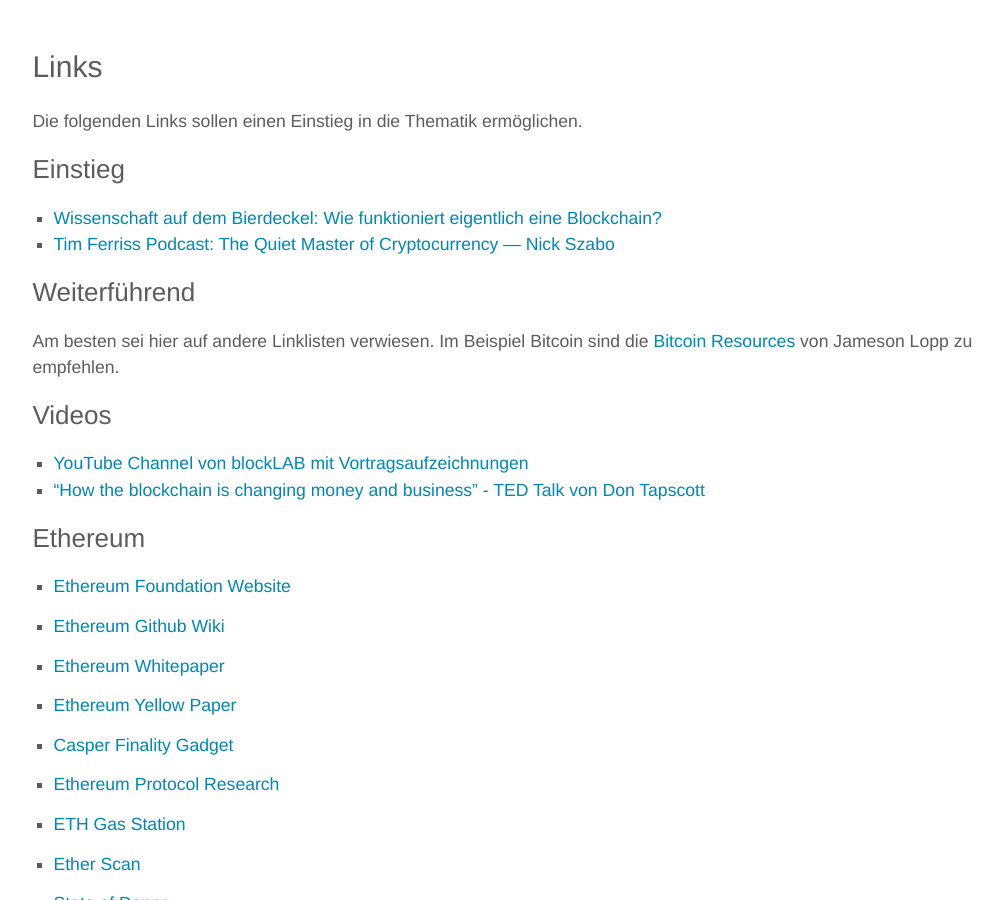
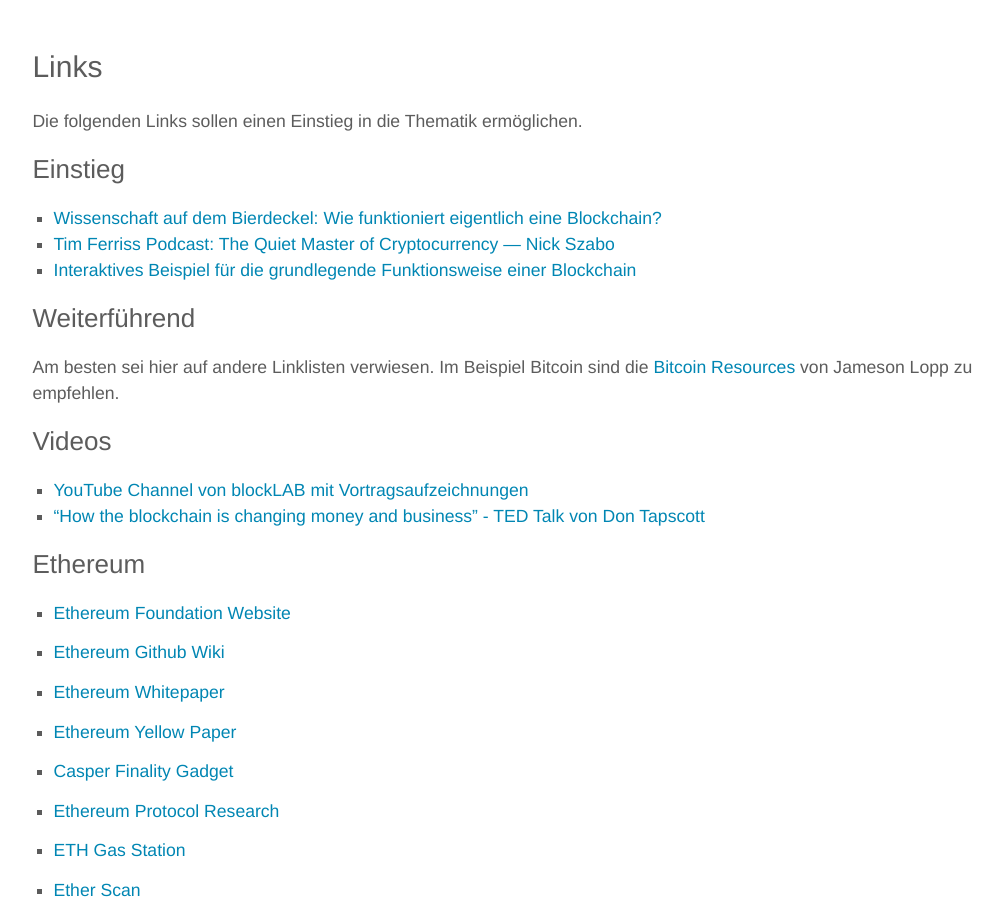
Before and after one commit to blocklab/site, a Jekyll site: the page built from links.md, in a window 1280 px wide and 900 px high, scrolled down 433 px. Shown: the whole window, without its empty margins (134-1137 px from the left). Built offline with Jekyll 4.4.1, drawn with Linux system fonts in a browser that asks for light colours.

Commit message:
Update links.md

```diff
--- a/links.md
+++ b/links.md
@@ -10,6 +10,8 @@ Die folgenden Links sollen einen Einstieg in die Thematik ermöglichen.
 
 * [Wissenschaft auf dem Bierdeckel: Wie funktioniert eigentlich eine Blockchain?](https://motherboard.vice.com/de/article/vv34vj/wissenschaft-auf-dem-bierdeckel-wie-funktioniert-eigentlich-eine-blockchain-)
 * [Tim Ferriss Podcast: The Quiet Master of Cryptocurrency — Nick Szabo](https://tim.blog/2017/06/04/nick-szabo)
+* [Interaktives Beispiel für die grundlegende Funktionsweise einer Blockchain](http://blockchain.mit.edu/how-blockchain-works/)
+
 
 ## Weiterführend
 
```
